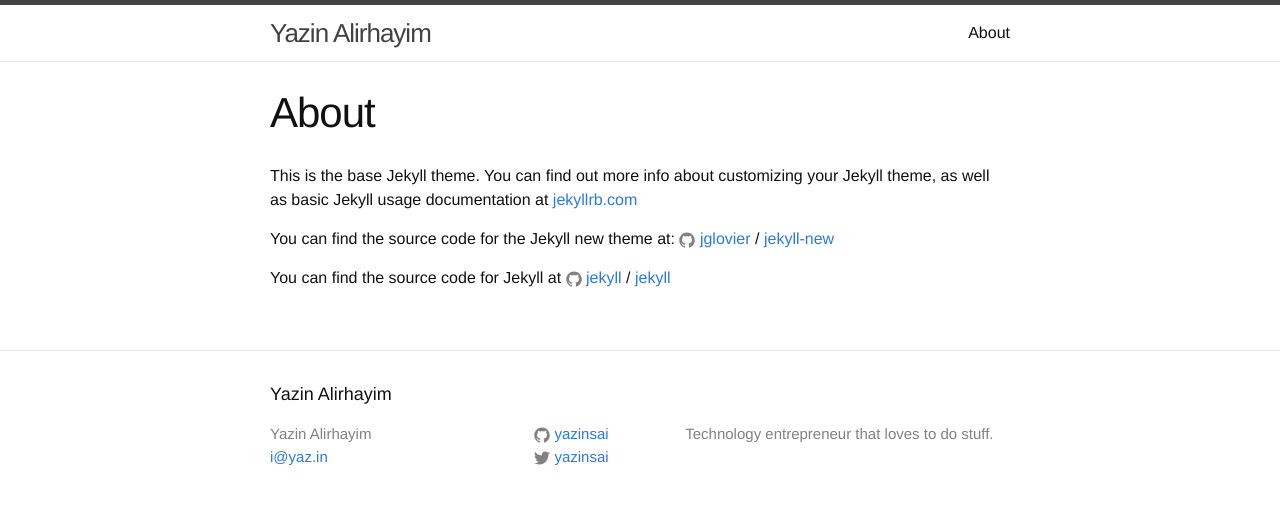
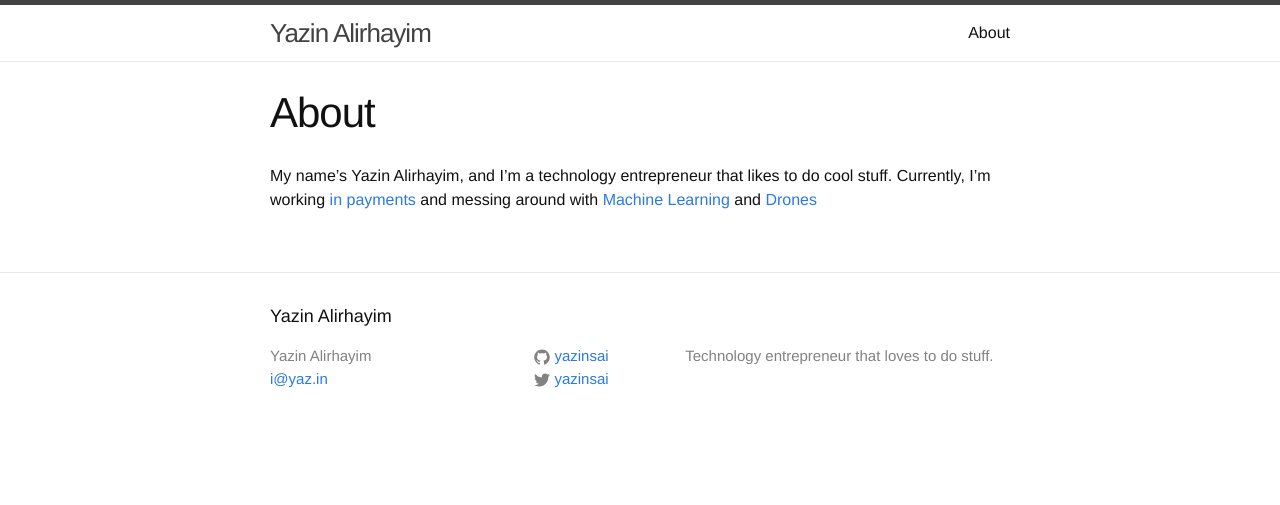
Before and after one commit to yazinsai/yazinsai.github.com, a Jekyll site: the page built from about.md, in a window 1280 px wide. Shown: the top 505 px of the page. Built offline with Jekyll 4.4.1, drawn with Linux system fonts in a browser that asks for light colours.

Commit message:
Added about page

```diff
--- a/about.md
+++ b/about.md
@@ -4,12 +4,4 @@
 permalink: /about/
 ---
 
-This is the base Jekyll theme. You can find out more info about customizing your Jekyll theme, as well as basic Jekyll usage documentation at [jekyllrb.com](http://jekyllrb.com/)
-
-You can find the source code for the Jekyll new theme at:
-{% include icon-github.html username="jglovier" %} /
-[jekyll-new](https://github.com/jglovier/jekyll-new)
-
-You can find the source code for Jekyll at
-{% include icon-github.html username="jekyll" %} /
-[jekyll](https://github.com/jekyll/jekyll)
+My name's Yazin Alirhayim, and I'm a technology entrepreneur that likes to do cool stuff. Currently, I'm working [in payments](https://start.payfort.com) and messing around with [Machine Learning](http://juststartedlearning.com/) and [Drones](https://docs.google.com/document/d/1wiybt0HC7_FvAh9dJlNHc-NKZmy9yW9xnoym52GLbW4/)
```
